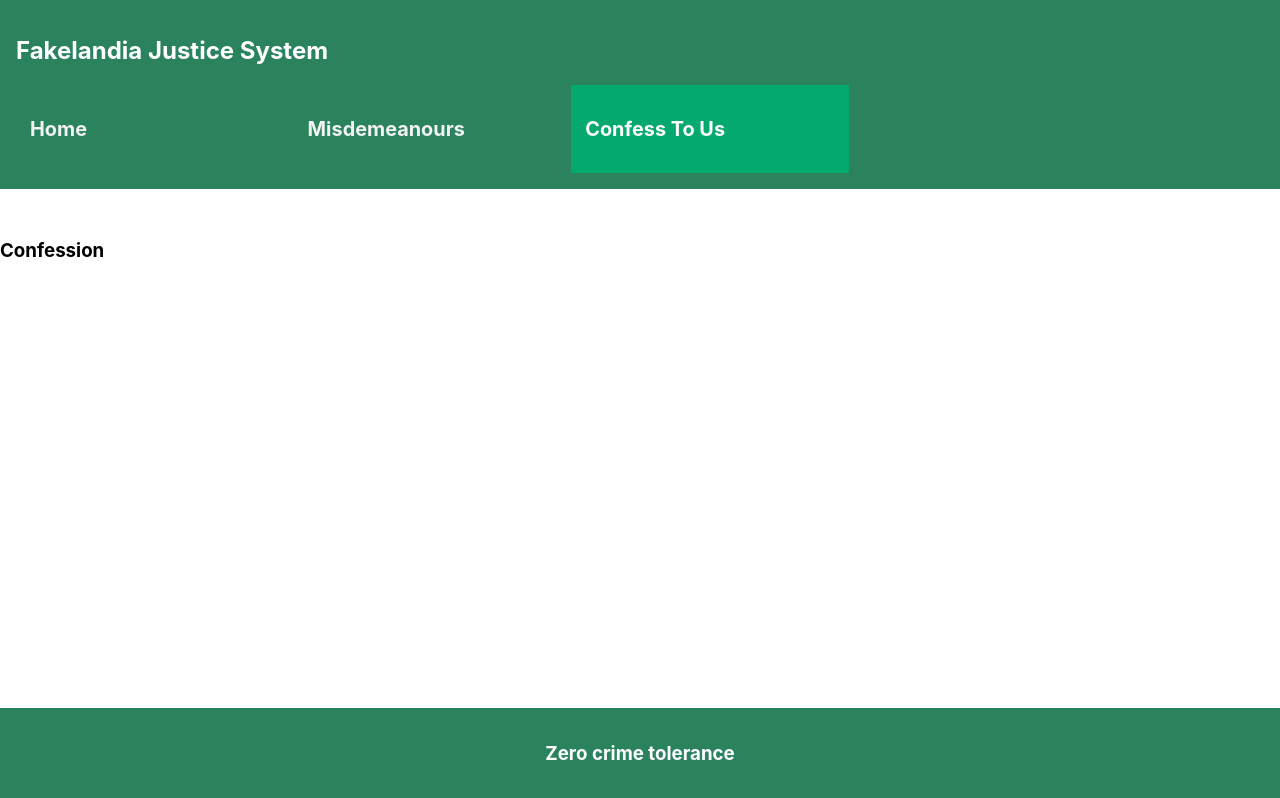
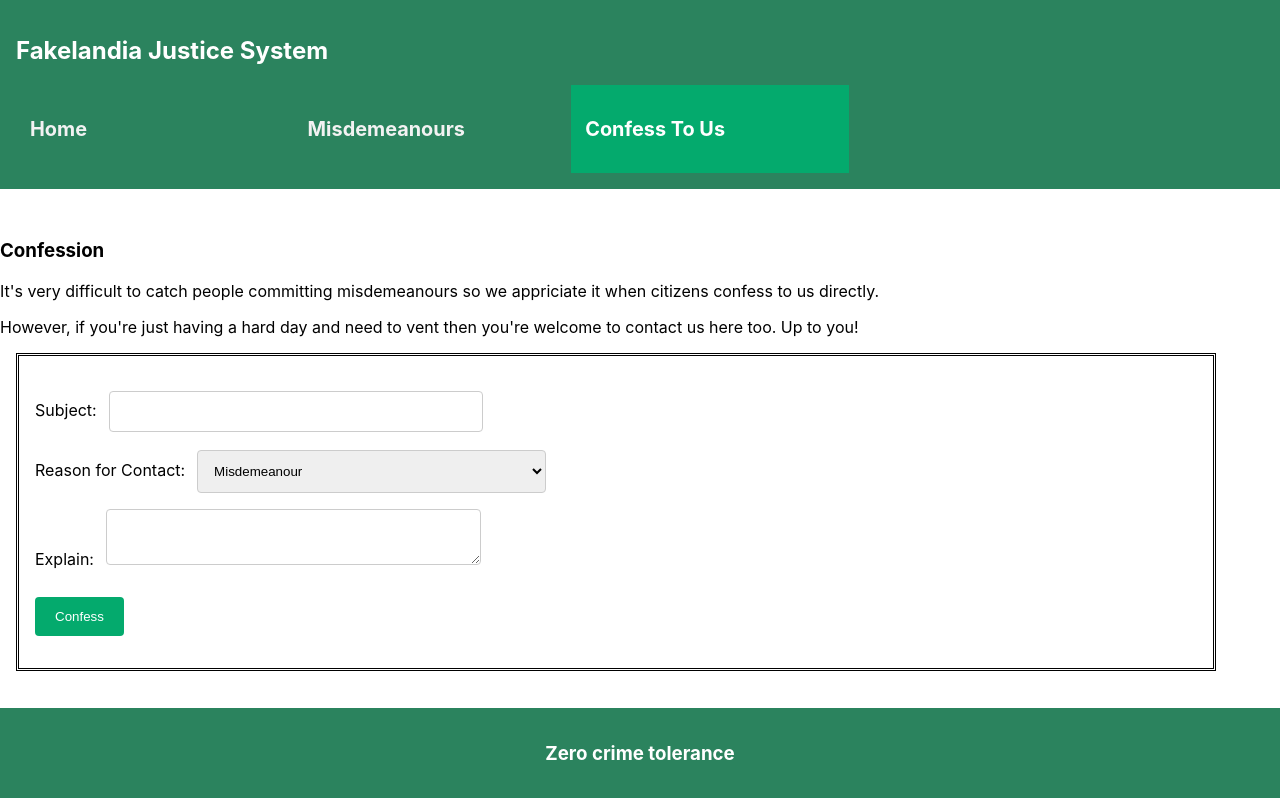
Before and after one commit to SukirtiSaxena/fakelandia-justice-system, a React (Create React App) app: page /confession in a window 1280 px wide. Built offline with nearby package versions, Linux system fonts and the light colour scheme.

Commit message:
Created Confession Form

```diff
--- a/src/Components/Confession.js
+++ /dev/null
@@ -1,8 +0,0 @@
-const Confession = () => {
-    return (
-        <div>
-            <h3>Confession</h3>
-        </div>
-    )
-}
-export default Confession;
--- /dev/null
+++ b/src/Components/Confession/Confess.css
@@ -0,0 +1,31 @@
+form {
+    border-style: double;
+    box-sizing: border-box;
+    padding: 1em;
+    margin: 1em;
+    margin-right: 4em;
+}
+
+button {
+    background-color: #04AA6D;
+    color: white;
+    padding: 12px 20px;
+    border: none;
+    border-radius: 4px;
+    cursor: pointer;
+    float: center;
+  }
+
+  label {
+    padding: 12px 12px 12px 0;
+    display: inline-block;
+  }
+
+
+input, select, textarea {
+    width: 30%;
+    padding: 12px;
+    border: 1px solid #ccc;
+    border-radius: 4px;
+    resize: vertical;
+  }
--- /dev/null
+++ b/src/Components/Confession/ConfessForm.js
@@ -0,0 +1,28 @@
+
+
+const ConfessForm = () => {
+    return (
+        <form>
+            <p>
+            <label htmlFor="subject"> Subject: </label>
+            <input type = "text" id="subject" size = "20" />
+            </p>
+            <p>
+            <label htmlFor="reason"> Reason for Contact: </label>
+            <select>
+                <option value="misdemeanour"> Misdemeanour </option>
+                <option value="talk"> I just want to talk </option>
+            </select>
+            </p>
+            <p>
+            <label htmlFor="reason">Explain:</label>
+            <textarea row="4" cols="50" />
+            </p>
+            <p>
+                <button> Confess </button>
+            </p>
+
+        </form>
+    )
+}
+export default ConfessForm;
--- /dev/null
+++ b/src/Components/Confession/Confession.js
@@ -0,0 +1,15 @@
+import ConfessForm from "./ConfessForm";
+import ConfessionPageText from "./ConfessionPageText"
+import "./Confess.css"
+
+const Confession = () => {
+    return (
+        <div>
+            <h3>Confession</h3>
+            <p> <ConfessionPageText /> </p>
+            <ConfessForm />
+
+        </div>
+    )
+}
+export default Confession;
--- /dev/null
+++ b/src/Components/Confession/ConfessionPageText.js
@@ -0,0 +1,15 @@
+const ConfessionPageText = () => {
+    return (
+        <section>
+            <p> It's very difficult to catch people committing
+                misdemeanours so we appriciate it when citizens confess
+                to us directly.
+            </p>
+            <p>
+                However, if you're just having a hard day and need to vent
+                then you're welcome to contact us here too. Up to you!
+            </p>
+        </section>
+    )
+}
+export default ConfessionPageText;
--- a/src/Router/Router.js
+++ b/src/Router/Router.js
@@ -1,5 +1,5 @@
 import { Route, Routes } from "react-router";
-import Confession from "../Components/Confession";
+import Confession from "../Components/Confession/Confession";
 import Home from "../Components/Home";
 import Misdemeanour from "../Components/Misdemeanour/Misdemeanour";
 import MainLayout from "../Layouts/mainLayout";
```
